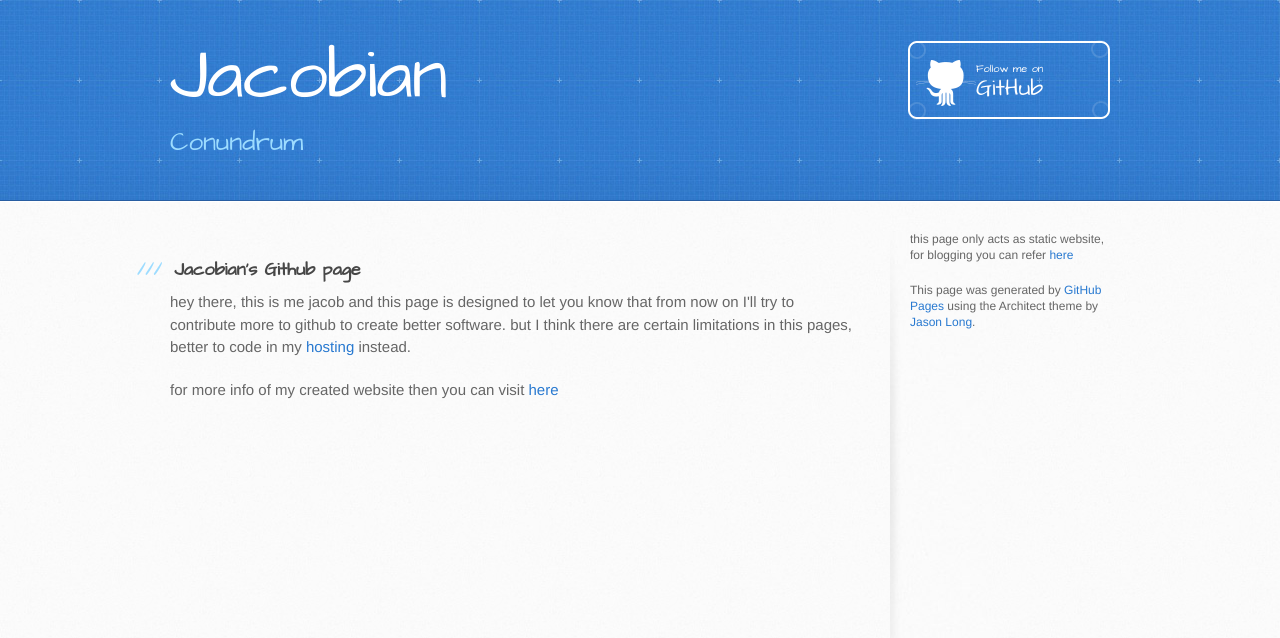
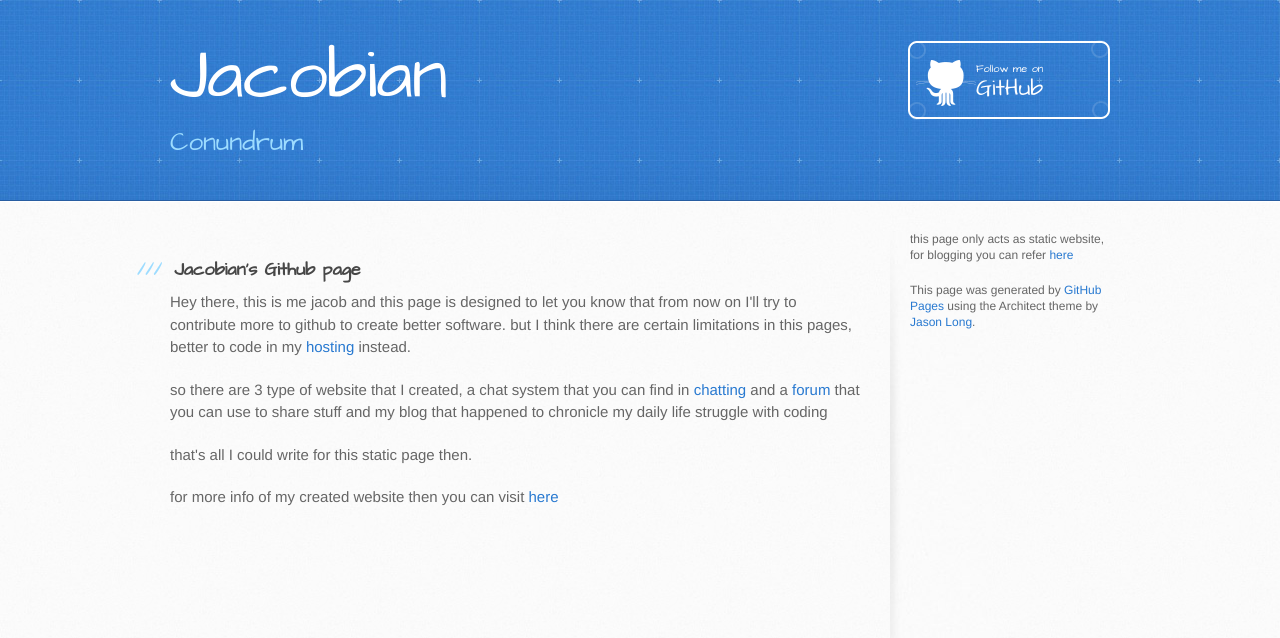
Before and after one commit to jacobian64/jacobian64.github.io, a Jekyll site: the page index.html, which Jekyll copies as it is, in a window 1280 px wide. Shown: the top 638 px of the page. Built offline with Jekyll 4.4.1, drawn with Linux system fonts in a browser that asks for light colours.

Commit message:
Update index.html

```diff
--- a/index.html
+++ b/index.html
@@ -31,9 +31,12 @@
           <h3>
 <a id="welcome-to-github-pages" class="anchor" href="#welcome-to-github-pages" aria-hidden="true"><span aria-hidden="true" class="octicon octicon-link"></span></a>Jacobian's Github page</h3>
 
-<p>hey there, this is me jacob and this page is designed to let you know that from now on I'll try to contribute more to github to create better software.
+<p>Hey there, this is me jacob and this page is designed to let you know that from now on I'll try to contribute more to github to create better software.
 but I think there are certain limitations in this pages, better to code in my <a href="http://www.namecheap.com/?aff=45936">hosting</a> instead. </p>
+<p>so there are 3 type of website that I created, a chat system that you can find in <a href="http://karengnayong.co.id/chatting">chatting</a>
+and a <a href="http://karengnayong.co.id">forum</a> that you can use to share stuff and my blog that happened to chronicle my daily life struggle with coding</p>
 
+<p>that's all I could write for this static page then. </p>
 
 
 
```
Also changed, not shown: other parts of index.html (+1 -1 lines).
